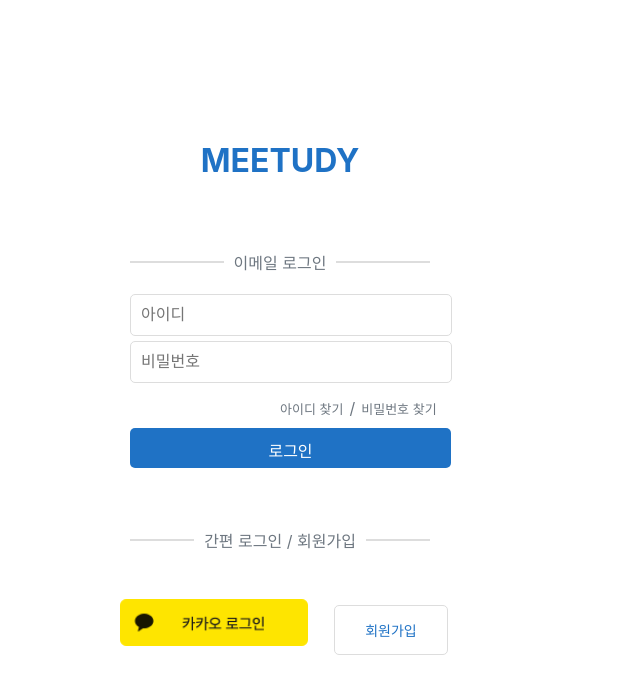
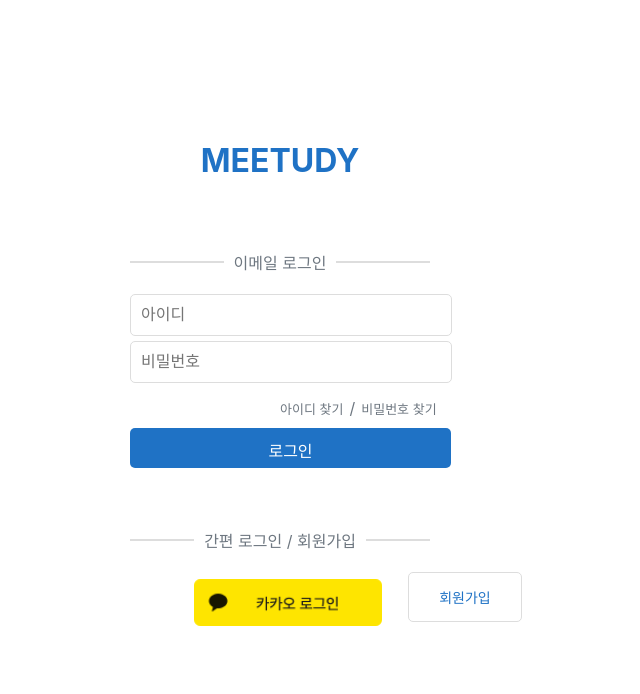
Before and after one commit to Meet-udy/Meetudy-Frontend, a React (Create React App) app: page /login in a window 1280 px wide. Shown: the top 694 px of the page, without its empty margins (360-1000 px from the left). Built offline with nearby package versions, Linux system fonts and the light colour scheme; no server answers.

Commit message:
[style/#11] Adjust position of Kakao login and sign-up buttons

```diff
--- a/src/pages/Auth/LoginPage.css
+++ b/src/pages/Auth/LoginPage.css
@@ -65,7 +65,7 @@
 
 .signup-container {
   text-align: center;
-  margin-top: 15px;
+  margin-top: -30px;
 }
 
 .kakao-login-container {
@@ -73,9 +73,9 @@
   align-items: center;
   gap: 10px;
   margin-right: 10px;
-  margin-left: 2px;
+  margin-left: 150px;
+  margin-top: -20px;
 }
-
 
 .login-button-container {
   margin-top: 10px;
```
